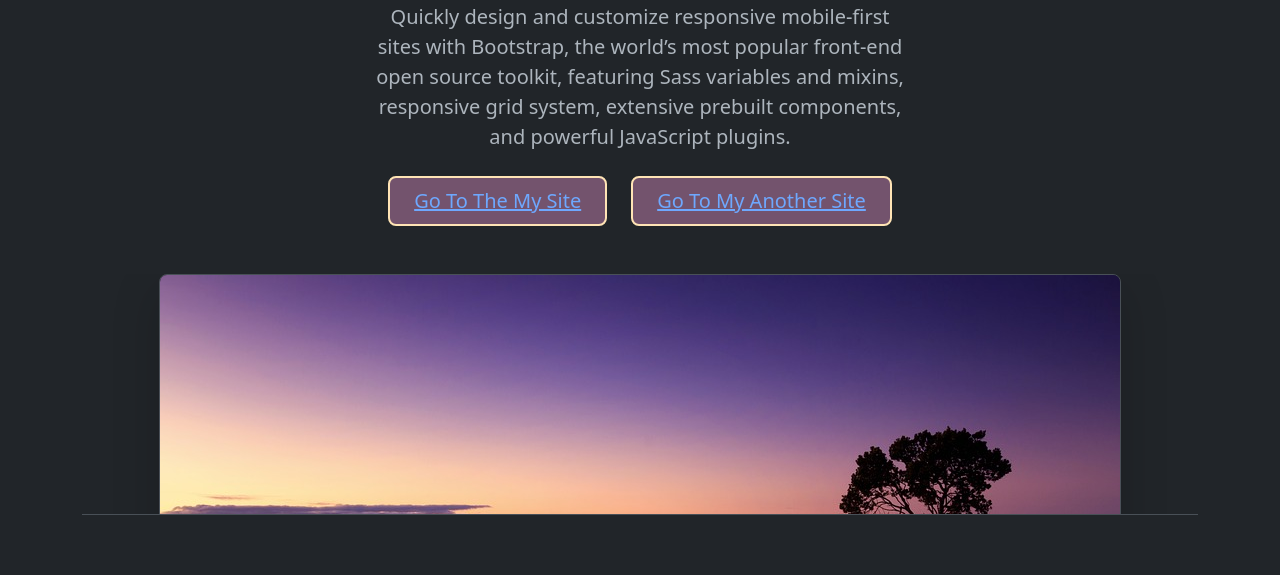
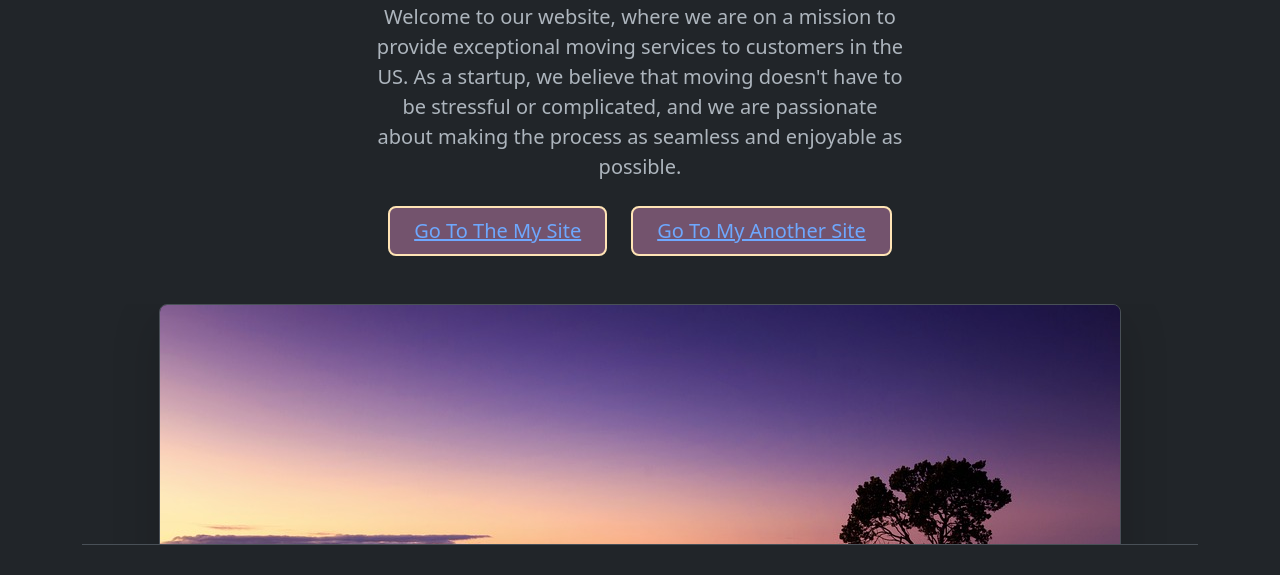
Before and after one commit to Ankush20112003/Introduction-Site, a plain HTML site: page index.html in a window 1280 px wide. Shown: the part 225-800 px from the top of the page. Drawn offline with nearby package versions, Linux system fonts and the light colour scheme.

Commit message:
Update index.html

```diff
--- a/index.html
+++ b/index.html
@@ -91,9 +91,7 @@
     <div class="px-4 pt-5 my-5 text-center border-bottom">
       <h1 class="display-4 fw-bold text-body-emphasis">Ankush Verma Page</h1>
       <div class="col-lg-6 mx-auto">
-        <p class="lead mb-4">Quickly design and customize responsive mobile-first sites with Bootstrap, the world’s most
-          popular front-end open source toolkit, featuring Sass variables and mixins, responsive grid system, extensive
-          prebuilt components, and powerful JavaScript plugins.</p>
+        <p class="lead mb-4">Welcome to our website, where we are on a mission to provide exceptional moving services to customers in the US. As a startup, we believe that moving doesn't have to be stressful or complicated, and we are passionate about making the process as seamless and enjoyable as possible.</p>
         <div class="d-grid gap-2 d-sm-flex justify-content-sm-center mb-5">
           <button type="button" class="btn btns btn-primary btn-lg px-4 me-sm-3"><a
               href="https://ankush20112003.github.io/Food-Order-Site/">Go To The My Site</a></button>
```
